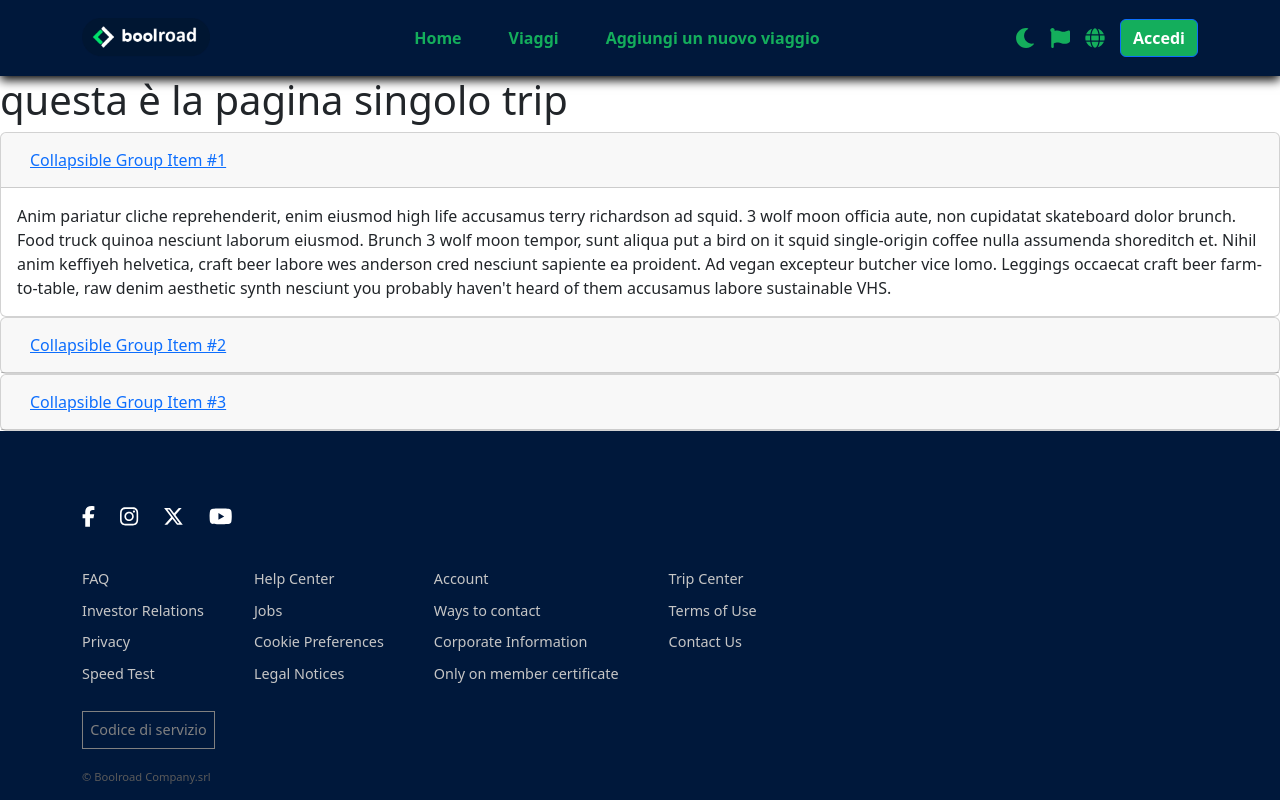
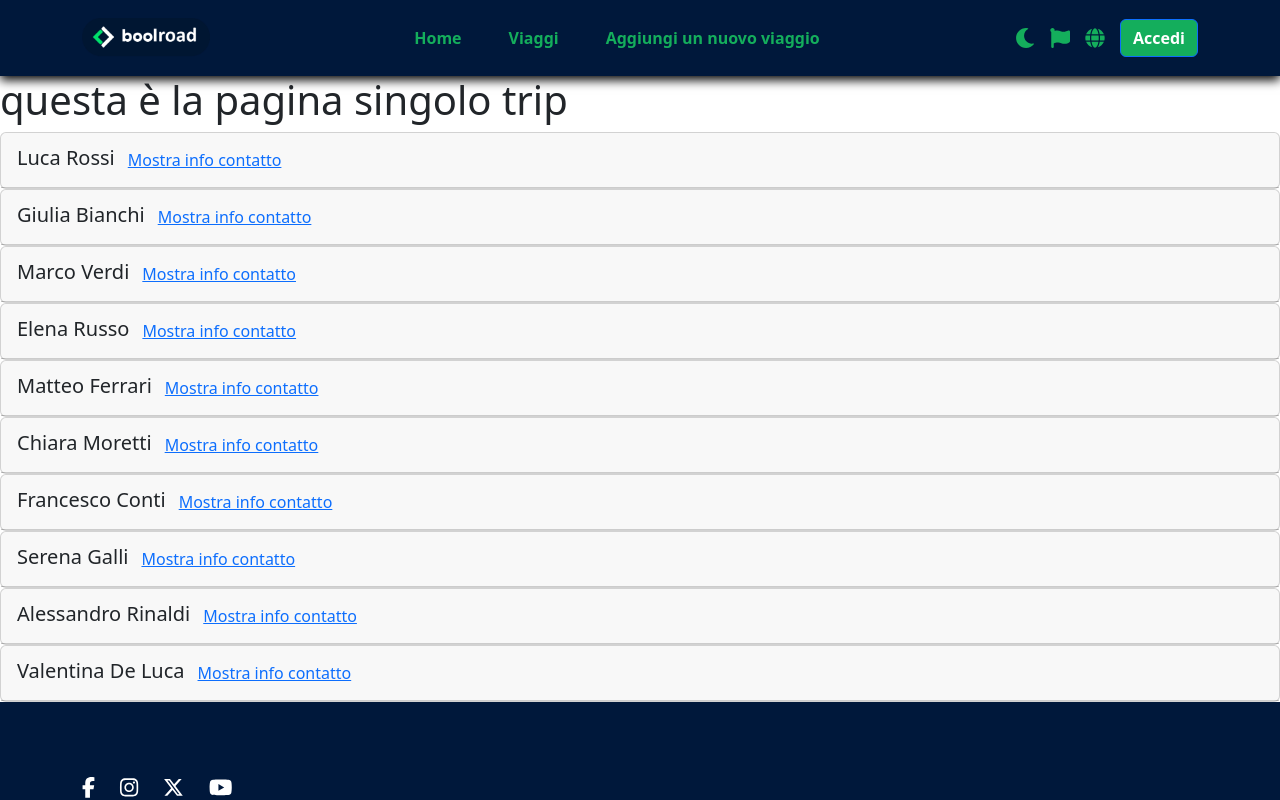
Before and after one commit to Giunta-Giovanni/boolroad, a React (Vite) app: page /trip_page/1 in a window 1280 px wide. Shown: the top 800 px of the page. Built offline with nearby package versions, Linux system fonts and the light colour scheme.

Commit message:
[ADD] collapse ContactDetails

```diff
--- a/src/Pages/SingleTripPage.jsx
+++ b/src/Pages/SingleTripPage.jsx
@@ -1,6 +1,7 @@
 import { Link } from "react-router-dom"
 import { useContext } from 'react';
 import GlobalContext from '../contexts/GlobalContext';
+import ContactCard from '../components/ContactCard';
 
 export default function SingleTripPage() {
 
@@ -11,49 +12,7 @@ export default function SingleTripPage() {
         <>
             <h1>questa è la pagina singolo trip</h1>
             <div id="accordion">
-                <div class="card">
-                    <div class="card-header" id="headingOne">
-                        <h5 class="mb-0">
-                            <button class="btn btn-link" data-toggle="collapse" data-target="#collapseOne" aria-expanded="true" aria-controls="collapseOne">
-                                Collapsible Group Item #1
-                            </button>
-                        </h5>
-                    </div>
-
-                    <div id="collapseOne" class="collapse show" aria-labelledby="headingOne" data-parent="#accordion">
-                        <div class="card-body">
-                            Anim pariatur cliche reprehenderit, enim eiusmod high life accusamus terry richardson ad squid. 3 wolf moon officia aute, non cupidatat skateboard dolor brunch. Food truck quinoa nesciunt laborum eiusmod. Brunch 3 wolf moon tempor, sunt aliqua put a bird on it squid single-origin coffee nulla assumenda shoreditch et. Nihil anim keffiyeh helvetica, craft beer labore wes anderson cred nesciunt sapiente ea proident. Ad vegan excepteur butcher vice lomo. Leggings occaecat craft beer farm-to-table, raw denim aesthetic synth nesciunt you probably haven't heard of them accusamus labore sustainable VHS.
-                        </div>
-                    </div>
-                </div>
-                <div class="card">
-                    <div class="card-header" id="headingTwo">
-                        <h5 class="mb-0">
-                            <button class="btn btn-link collapsed" data-toggle="collapse" data-target="#collapseTwo" aria-expanded="false" aria-controls="collapseTwo">
-                                Collapsible Group Item #2
-                            </button>
-                        </h5>
-                    </div>
-                    <div id="collapseTwo" class="collapse" aria-labelledby="headingTwo" data-parent="#accordion">
-                        <div class="card-body">
-                            Anim pariatur cliche reprehenderit, enim eiusmod high life accusamus terry richardson ad squid. 3 wolf moon officia aute, non cupidatat skateboard dolor brunch. Food truck quinoa nesciunt laborum eiusmod. Brunch 3 wolf moon tempor, sunt aliqua put a bird on it squid single-origin coffee nulla assumenda shoreditch et. Nihil anim keffiyeh helvetica, craft beer labore wes anderson cred nesciunt sapiente ea proident. Ad vegan excepteur butcher vice lomo. Leggings occaecat craft beer farm-to-table, raw denim aesthetic synth nesciunt you probably haven't heard of them accusamus labore sustainable VHS.
-                        </div>
-                    </div>
-                </div>
-                <div class="card">
-                    <div class="card-header" id="headingThree">
-                        <h5 class="mb-0">
-                            <button class="btn btn-link collapsed" data-toggle="collapse" data-target="#collapseThree" aria-expanded="false" aria-controls="collapseThree">
-                                Collapsible Group Item #3
-                            </button>
-                        </h5>
-                    </div>
-                    <div id="collapseThree" class="collapse" aria-labelledby="headingThree" data-parent="#accordion">
-                        <div class="card-body">
-                            Anim pariatur cliche reprehenderit, enim eiusmod high life accusamus terry richardson ad squid. 3 wolf moon officia aute, non cupidatat skateboard dolor brunch. Food truck quinoa nesciunt laborum eiusmod. Brunch 3 wolf moon tempor, sunt aliqua put a bird on it squid single-origin coffee nulla assumenda shoreditch et. Nihil anim keffiyeh helvetica, craft beer labore wes anderson cred nesciunt sapiente ea proident. Ad vegan excepteur butcher vice lomo. Leggings occaecat craft beer farm-to-table, raw denim aesthetic synth nesciunt you probably haven't heard of them accusamus labore sustainable VHS.
-                        </div>
-                    </div>
-                </div>
+                {contactList.map(contact => <ContactCard key = {contact.id} contactProp = {contact}/>)}
             </div>
         </>
     )
--- /dev/null
+++ b/src/components/ContactCard.jsx
@@ -0,0 +1,32 @@
+import { useState } from "react";
+
+export default function ContactCard({contactProp}){
+    const {nome, cognome , email, codiceFiscale, telefono} = contactProp;
+    const [isOpen, setIsOpen] = useState (false)
+
+
+return (
+        <div className="card">
+            <div className="card-header" id="headingOne">
+                <h5 className="mb-0">
+                    <span>{nome} {cognome}</span>
+                    <button
+                        className="btn btn-link"
+                        onClick={() => setIsOpen(!isOpen)}
+                    >
+                        {isOpen ? "Nascondi info contatto" : "Mostra info contatto"}
+                    </button>
+                </h5>
+            </div>
+
+            <div id="collapseOne" className="collapse show" aria-labelledby="headingOne" data-parent="#accordion">
+            {isOpen && (
+                <div className="card-body">
+                      <p>Telefono: {telefono}</p>
+                      <p>Email: {email}</p>
+                      <p>Codice Fiscale: {codiceFiscale}</p>
+                </div>)}
+            </div>
+        </div>
+    )
+}
--- a/src/main.jsx
+++ b/src/main.jsx
@@ -5,6 +5,7 @@ import App from './App.jsx'
 
 // import bootstrap
 import 'bootstrap/dist/css/bootstrap.min.css';
+import 'bootstrap/dist/js/bootstrap.bundle.min.js';
 
 createRoot(document.getElementById('root')).render(
   <StrictMode>
```
